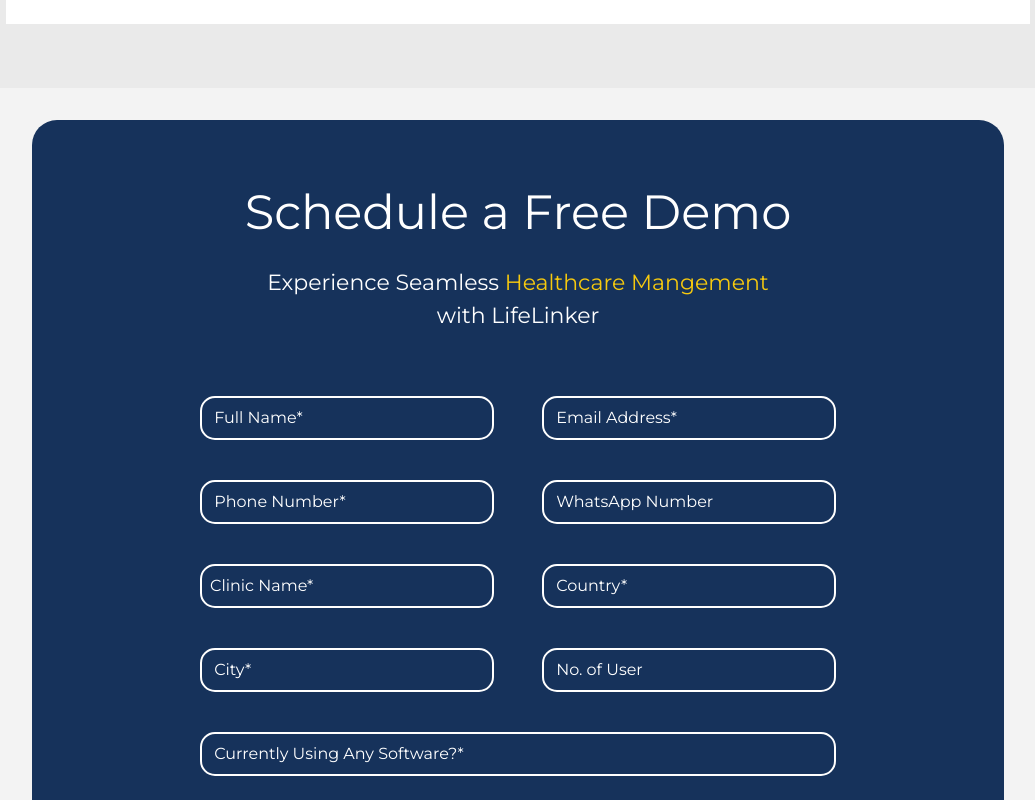
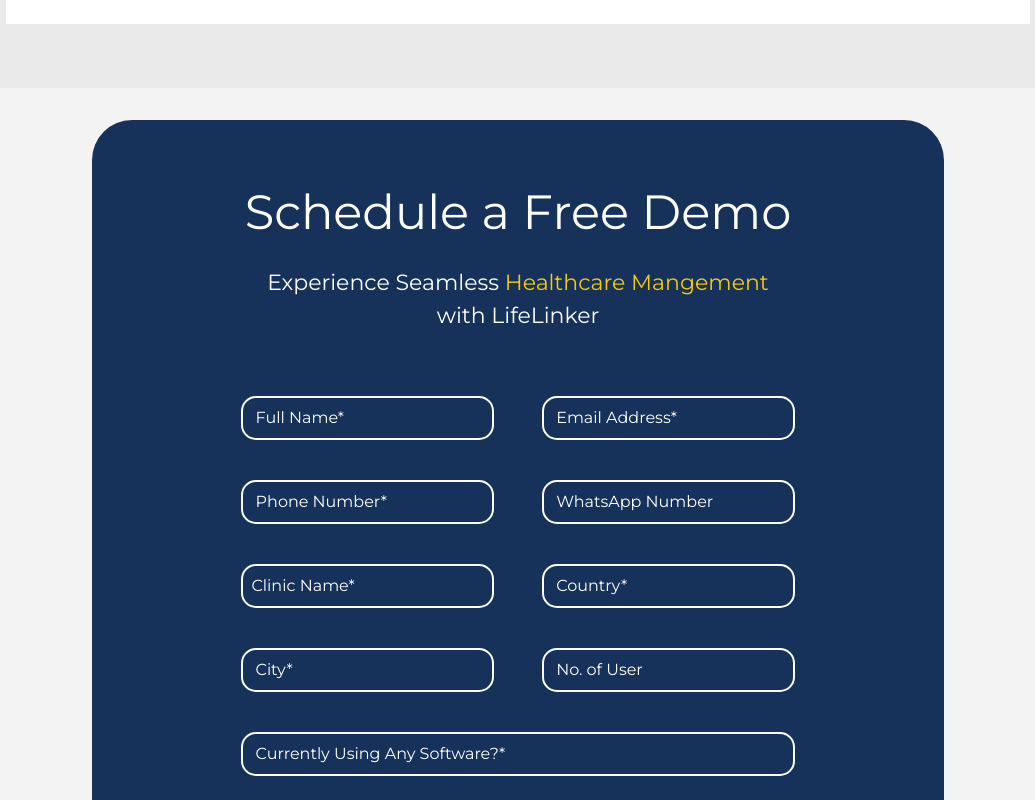
Before and after one commit to Donuts-procodes/assignment, a plain HTML site: page index.html in a window 1280 px wide. Shown: the part 4500-5300 px from the top of the page, without its empty margins (122-1157 px from the left). Drawn offline with nearby package versions, Linux system fonts and the light colour scheme.

Commit message:
changed form width

```diff
--- a/style.css
+++ b/style.css
@@ -6,6 +6,7 @@
   flex-direction: column;
   margin: 0;
   width: 100vw;
+  scroll-behavior: smooth;
 }
 
 .home-div {
@@ -563,8 +564,8 @@
 }
 .demo{
   background-color: #16325B;
-  width: 80%;
-  border-radius: 25px;
+  width: 70%;
+  border-radius: 2.5rem;
   color: #fff;
   font-family: "Montserrat", sans-serif;
   display: flex;
```
